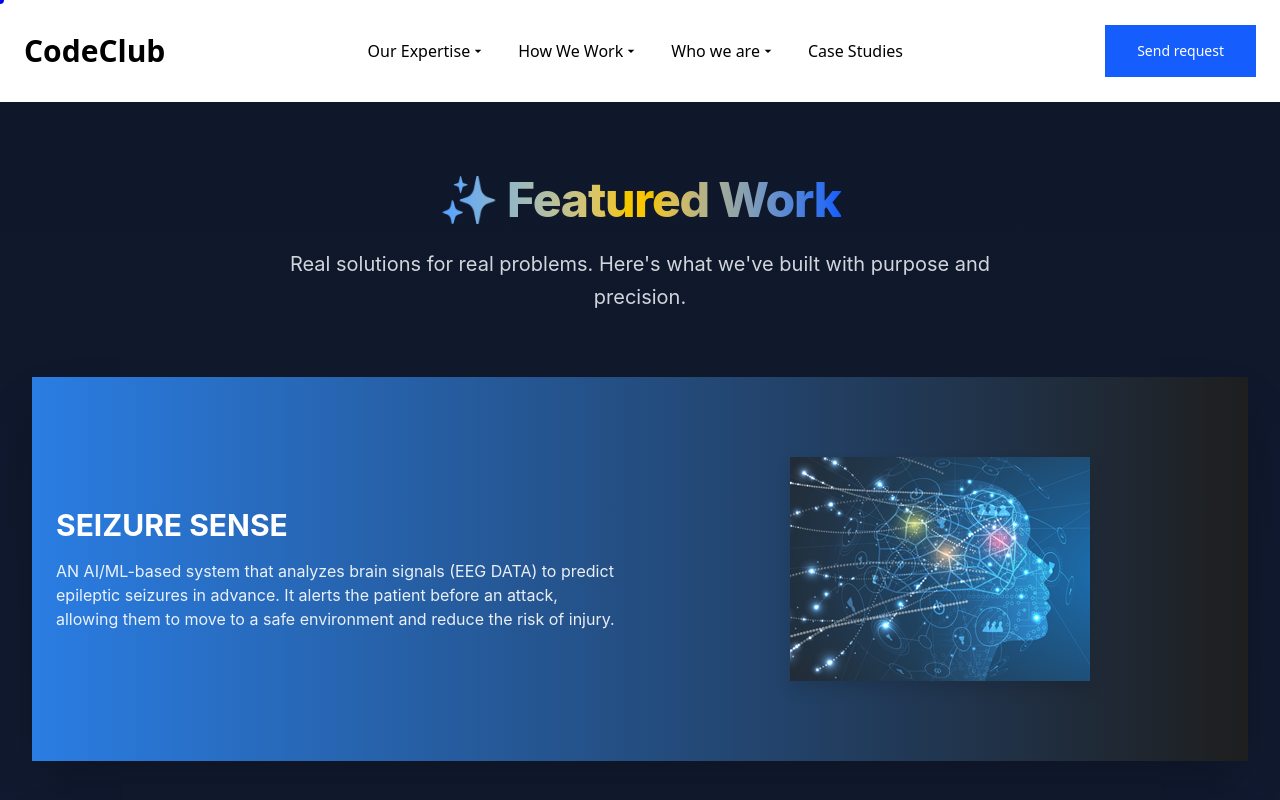
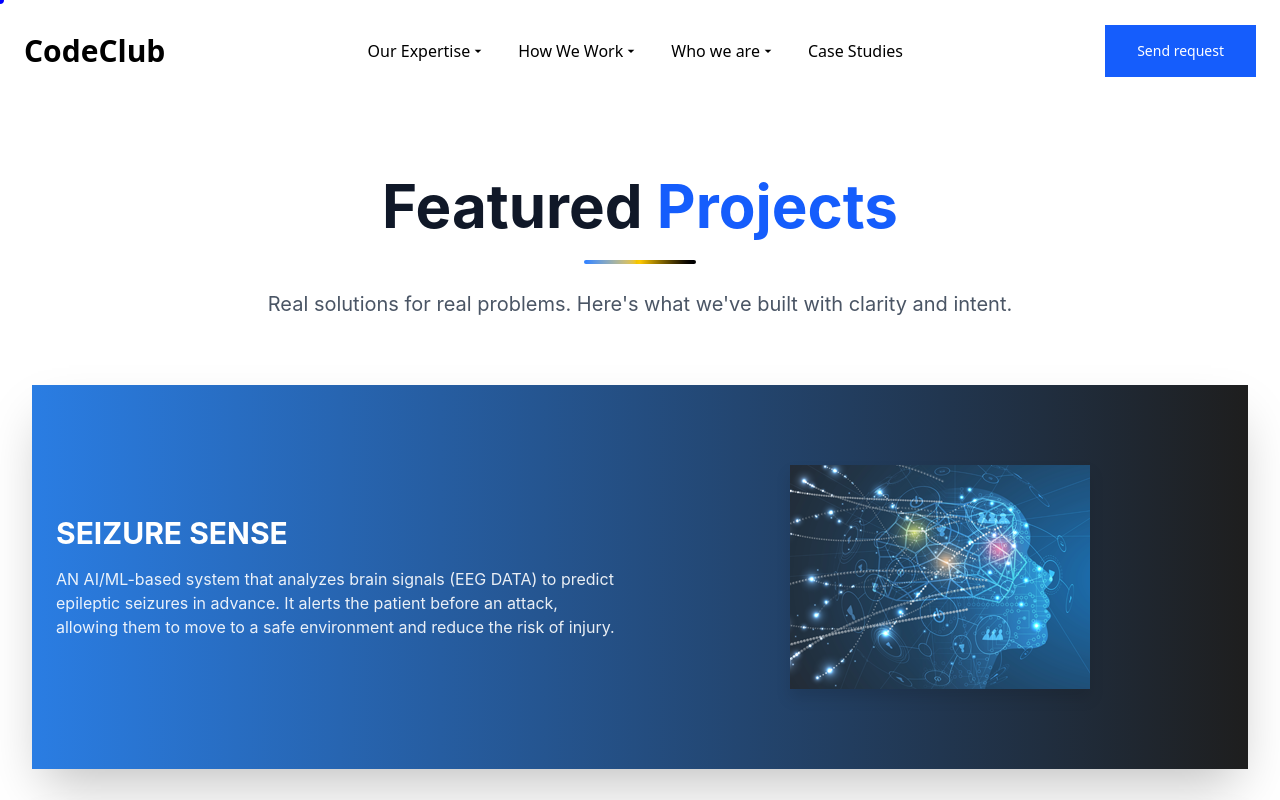
Before and after one commit to hassnain07/codeClub, a React (Vite) app: page /caseStudies in a window 1280 px wide. Shown: the top 800 px of the page. Built offline with nearby package versions, Linux system fonts and the light colour scheme.

Commit message:
casestudies updated

```diff
--- a/src/pages/CaseStudies.jsx
+++ b/src/pages/CaseStudies.jsx
@@ -5,26 +5,26 @@ import UnlockComponent from "../components/UnlockComponent";
 
 const CaseStudies = () => {
   return (
-    <div className="mt-24 bg-gradient-to-b from-[#0f172a] to-[#1b2d54] text-white">
-      {/* Optional: Enable this if you want the banner */}
+    <div className="mt-24 bg-white text-gray-900">
+
+      {/* Optional Banner */}
       {/* <PageBanner title="Our Projects" subtitle="One look is worth a thousand words." /> */}
 
       <section className="max-w-7xl mx-auto px-4 py-20">
         <div className="text-center mb-16">
-          <h2 className="text-4xl md:text-5xl font-extrabold tracking-tight">
-            <span className="inline-block bg-gradient-to-r from-blue-400 via-yellow-400 to-blue-600 text-transparent bg-clip-text">
-              ✨ Featured Work
-            </span>
-          </h2>
-          <p className="mt-6 text-lg md:text-xl text-gray-300 max-w-3xl mx-auto leading-relaxed">
-            Real solutions for real problems. Here's what we've built with
-            purpose and precision.
+          <h1 className="text-5xl md:text-6xl font-bold text-gray-900 mb-3">
+            Featured <span className="text-blue-600">Projects</span>
+          </h1>
+          <div className="w-28 h-1 bg-gradient-to-r from-blue-500 via-yellow-400 to-black rounded-full mx-auto my-6" />
+          <p className="mt-6 text-lg md:text-xl text-gray-600 max-w-3xl mx-auto leading-relaxed">
+            Real solutions for real problems. Here's what we've built with clarity and intent.
           </p>
         </div>
 
         <OurProjects />
       </section>
-      <UnlockComponent></UnlockComponent>
+
+      <UnlockComponent />
     </div>
   );
 };
```
